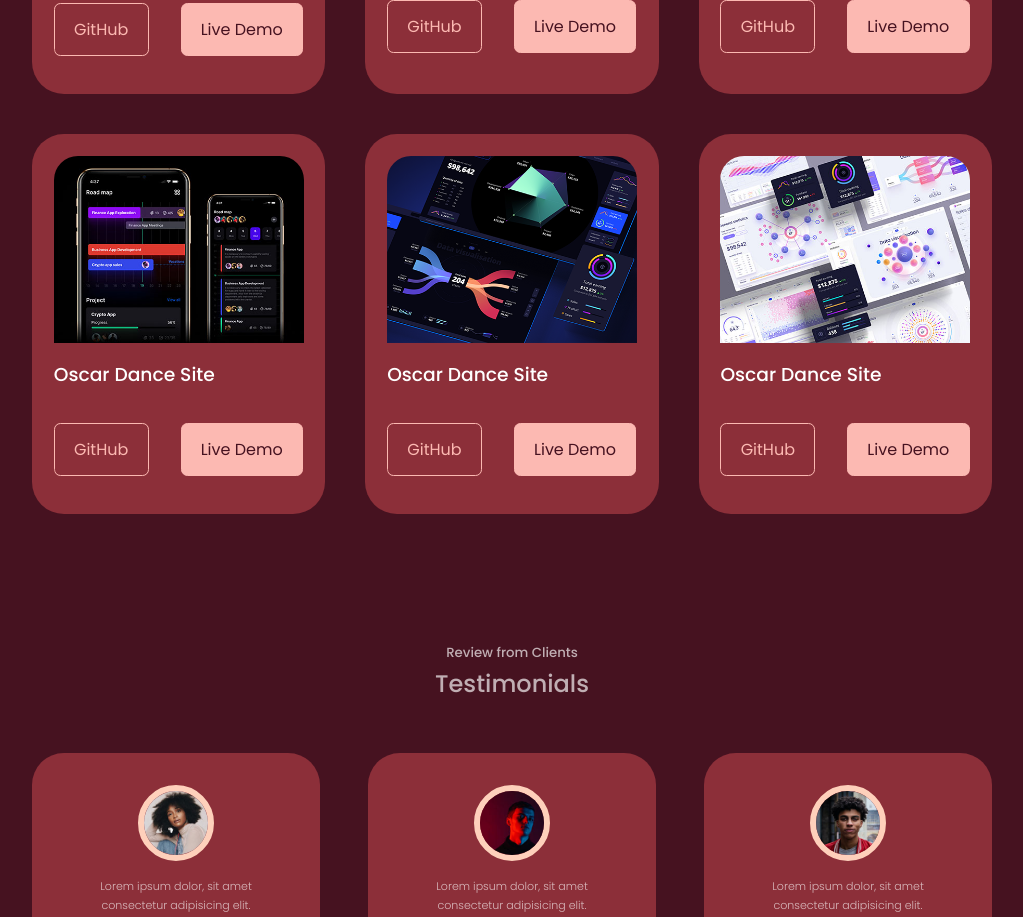
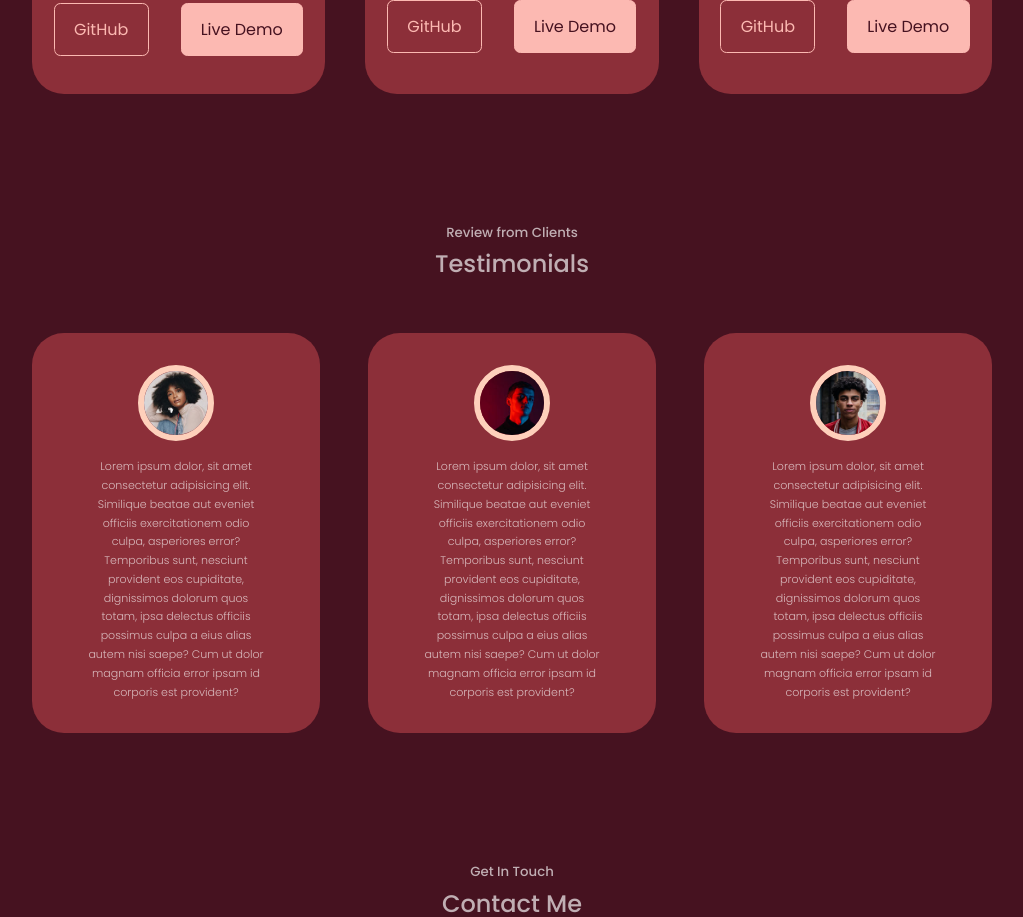
Before and after one commit to ohampton/reactExpressChatPortfolio, a React (Create React App) app in the folder client/: page / in a window 1280 px wide. Shown: the part 3560-4477 px from the top of the page, without its empty margins (128-1151 px from the left). Built offline with nearby package versions, Linux system fonts and the light colour scheme.

Commit message:
Update Portfolio.jsx

```diff
--- a/client/src/components/portfolio/Portfolio.jsx
+++ b/client/src/components/portfolio/Portfolio.jsx
@@ -29,27 +29,27 @@ const data = [
     github: 'https://ohampton.github.io/scoreKeeping/',
     demo: 'https://ohampton.github.io/scoreKeeping/'
   },
-  {
-    id: 4,
-    image: IMG4,
-    title: 'Oscar Dance Site',
-    github: 'https//github.com',
-    demo: 'https//github.com'
-  },
-  {
-    id: 5,
-    image: IMG5,
-    title: 'Oscar Dance Site',
-    github: 'https//github.com',
-    demo: 'https//github.com'
-  },
-  {
-    id: 6,
-    image: IMG6,
-    title: 'Oscar Dance Site',
-    github: 'https//github.com',
-    demo: 'https//github.com'
-  },
+  // {
+  //   id: 4,
+  //   image: IMG4,
+  //   title: 'Oscar Dance Site',
+  //   github: 'https//github.com',
+  //   demo: 'https//github.com'
+  // },
+  // {
+  //   id: 5,
+  //   image: IMG5,
+  //   title: 'Oscar Dance Site',
+  //   github: 'https//github.com',
+  //   demo: 'https//github.com'
+  // },
+  // {
+  //   id: 6,
+  //   image: IMG6,
+  //   title: 'Oscar Dance Site',
+  //   github: 'https//github.com',
+  //   demo: 'https//github.com'
+  // },
 ]
 
 const Portfolio = () => {
```
